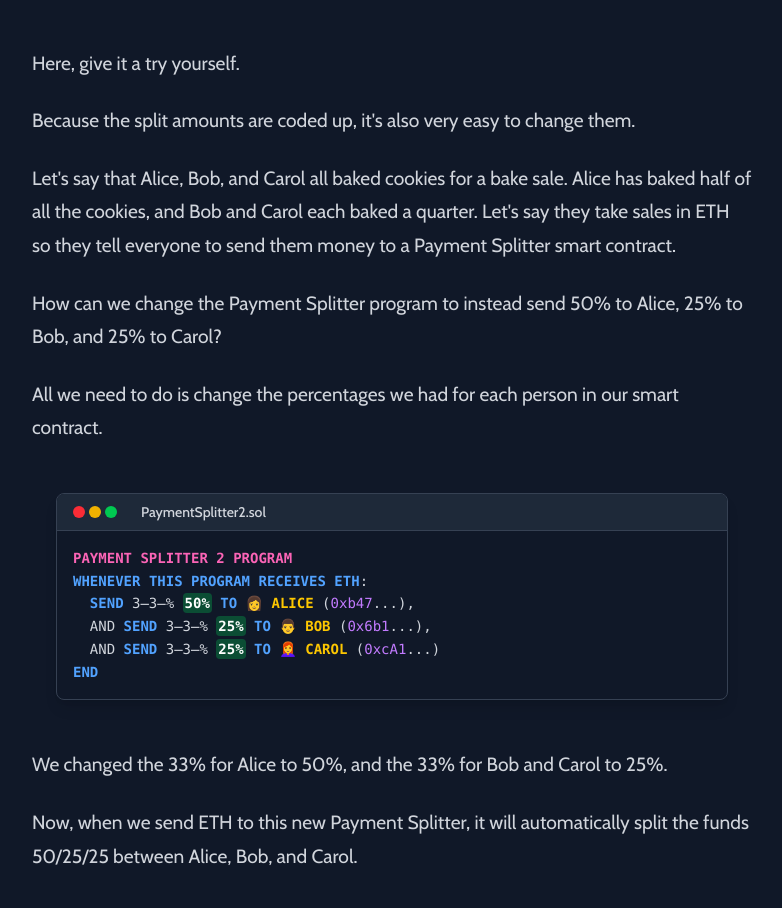
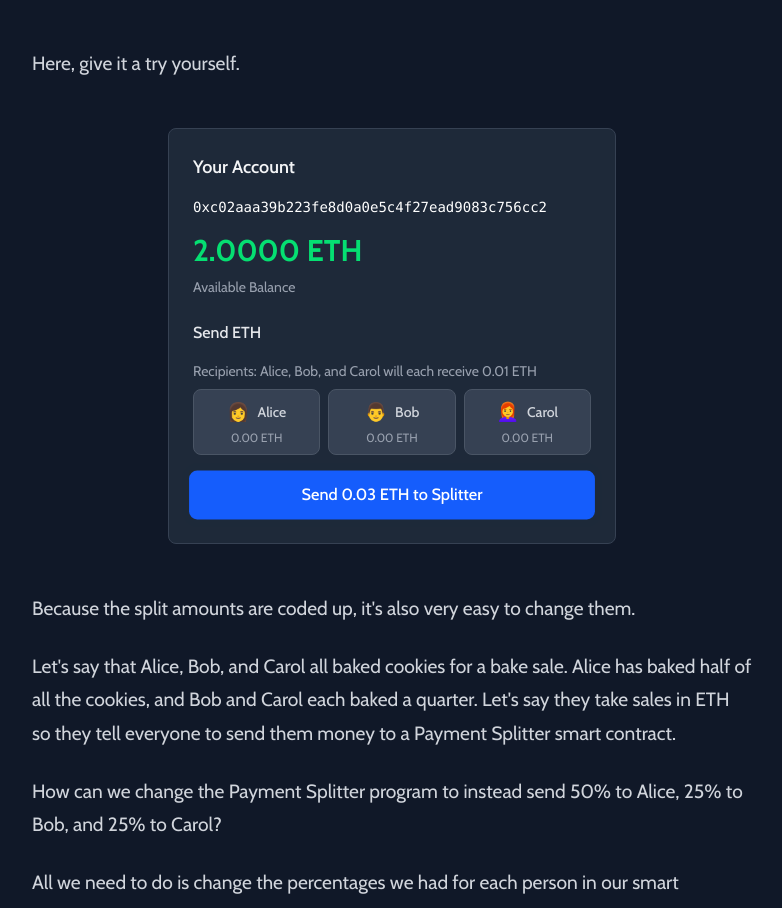
Before and after one commit to sudo-owen/explain-eth, a React (Vite) app: page /apps in a window 1280 px wide. Shown: the part 2400-3308 px from the top of the page, without its empty margins (248-1030 px from the left). Built offline with nearby package versions, Linux system fonts and the light colour scheme.

Commit message:
add splitter

```diff
--- a/src/components/BalanceComponent.tsx
+++ b/src/components/BalanceComponent.tsx
@@ -14,6 +14,10 @@ interface BalanceComponentProps {
   autoCycleRecipients?: boolean
   showSentCheckmarks?: boolean
   componentId?: string
+  useSplitter?: boolean
+  splitterAmount?: number
+  autoInitializeETH?: boolean
+  showRecipientSelection?: boolean
 }
 
 const BalanceComponent: React.FC<BalanceComponentProps> = ({
@@ -24,13 +28,26 @@ const BalanceComponent: React.FC<BalanceComponentProps> = ({
   disableButtonsOnPending = true,
   autoCycleRecipients = false,
   showSentCheckmarks = false,
-  componentId
+  componentId,
+  useSplitter = false,
+  splitterAmount = 0.03,
+  autoInitializeETH = false,
+  showRecipientSelection = true
 }) => {
-  const { ethereumState, sendMoney, receiveETH, transactionHistory } = useBlockchainContext()
+  const { ethereumState, sendMoney, sendToSplitter, receiveETH, transactionHistory } = useBlockchainContext()
   const [selectedRecipient, setSelectedRecipient] = useState<Recipient>(allowedRecipients[0] || 'Bob')
   const [lastTransactionCount, setLastTransactionCount] = useState(0)
   const [componentTransactionIds, setComponentTransactionIds] = useState<Set<string>>(new Set())
   const [pendingSendFromComponent, setPendingSendFromComponent] = useState<{recipient: Recipient, amount: number, timestamp: number} | null>(null)
+  const [hasInitialized, setHasInitialized] = useState(false)
+
+  // Auto-initialize with 1 ETH if balance is zero and autoInitializeETH is true
+  useEffect(() => {
+    if (autoInitializeETH && ethereumState.balance === 0 && !hasInitialized) {
+      setHasInitialized(true)
+      receiveETH()
+    }
+  }, [autoInitializeETH, ethereumState.balance, hasInitialized, receiveETH])
 
   // Track transactions sent from this component
   useEffect(() => {
@@ -71,10 +88,18 @@ const BalanceComponent: React.FC<BalanceComponentProps> = ({
   }, [transactionHistory, autoCycleRecipients, allowedRecipients, selectedRecipient, lastTransactionCount])
 
   // Quick send amounts
-  const quickSendAmounts = [0.01]
+  const quickSendAmounts = useSplitter ? [splitterAmount] : [0.01]
 
-  // Check if there's a pending send transaction to a specific recipient
+  // Check if there's a pending send transaction to a specific recipient or splitter
   const isPendingSendToRecipient = (recipient: Recipient) => {
+    if (useSplitter) {
+      return transactionHistory.some(tx =>
+        tx.type === 'send' &&
+        tx.recipient === 'Splitter' &&
+        tx.status === 'pending' &&
+        tx.chain === 'ethereum'
+      )
+    }
     return transactionHistory.some(tx =>
       tx.type === 'send' &&
       tx.recipient === recipient &&
@@ -98,7 +123,18 @@ const BalanceComponent: React.FC<BalanceComponentProps> = ({
 
   const handleQuickSend = (amount: number) => {
     if (amount > 0 && amount <= ethereumState.balance) {
-      // Record that we're about to send from this component
+      if (useSplitter) {
+        // Send to splitter contract
+        if (componentId) {
+          setPendingSendFromComponent({
+            recipient: 'Splitter',
+            amount: amount,
+            timestamp: Date.now()
+          })
+        }
+        sendToSplitter('ethereum', amount)
+      } else {
+        // Regular send to selected recipient
         if (componentId) {
           setPendingSendFromComponent({
             recipient: selectedRecipient,
@@ -106,8 +142,8 @@ const BalanceComponent: React.FC<BalanceComponentProps> = ({
             timestamp: Date.now()
           })
         }
-
         sendMoney('ethereum', selectedRecipient, amount)
+      }
       // The useEffect above will automatically track this transaction if componentId is set
     }
   }
@@ -138,10 +174,11 @@ const BalanceComponent: React.FC<BalanceComponentProps> = ({
         <div className="space-y-4">
           <h4 className="text-md font-medium text-gray-200">Send ETH</h4>
 
-          {/* Recipient Selection */}
+          {/* Recipient Selection or Display */}
+          {showRecipientSelection ? (
             <div>
               <label className="block text-sm text-gray-400 mb-2 break-all">
-              To: {getRecipientAddress(selectedRecipient)}
+                To: {useSplitter ? 'Payment Splitter Contract' : getRecipientAddress(selectedRecipient)}
               </label>
               <div className="grid grid-cols-1 sm:grid-cols-3 gap-2">
                 {allowedRecipients.map((recipient) => {
@@ -179,6 +216,39 @@ const BalanceComponent: React.FC<BalanceComponentProps> = ({
                 })}
               </div>
             </div>
+          ) : (
+            <div>
+              <label className="block text-sm text-gray-400 mb-2 break-all">
+                Recipients: Alice, Bob, and Carol will each receive {formatETHTruncated(splitterAmount / 3)}
+              </label>
+              <div className="grid grid-cols-1 sm:grid-cols-3 gap-2">
+                {allowedRecipients.map((recipient) => {
+                  const recipientBalance = ethereumState.recipientBalances[recipient] || 0
+                  const hasSentMoney = hasSentMoneyToRecipient(recipient)
+                  return (
+                    <FlashAnimation
+                      key={recipient}
+                      trigger={recipientBalance}
+                      flashColor="bg-blue-400/40"
+                      flashType="border"
+                      duration={1200}
+                    >
+                      <div className="w-full flex flex-col items-center space-y-1 px-3 py-2 rounded-lg border bg-gray-700 border-gray-600 text-gray-300">
+                        <div className="flex items-center space-x-2">
+                          <span className="text-lg">{getRecipientEmoji(recipient)}</span>
+                          <span className="text-sm font-medium">{recipient}</span>
+                          {showSentCheckmarks && hasSentMoney && <span className="text-green-400">✅</span>}
+                        </div>
+                        <span className="text-xs text-gray-400">
+                          {formatETHTruncated(recipientBalance)}
+                        </span>
+                      </div>
+                    </FlashAnimation>
+                  )
+                })}
+              </div>
+            </div>
+          )}
 
           {/* Quick Send Buttons */}
           <div>
@@ -201,7 +271,10 @@ const BalanceComponent: React.FC<BalanceComponentProps> = ({
                       }
                     `}
                   >
-                    Send {formatETHTruncated(amount)} to {selectedRecipient}
+                    {useSplitter
+                      ? `Send ${formatETHTruncated(amount)} to Splitter`
+                      : `Send ${formatETHTruncated(amount)} to ${selectedRecipient}`
+                    }
                   </button>
                 )
               })}
--- a/src/contexts/BlockchainContext.tsx
+++ b/src/contexts/BlockchainContext.tsx
@@ -6,6 +6,7 @@ interface BlockchainContextType {
   ethereumState: ChainState
   rollupState: ChainState
   sendMoney: (chain: 'ethereum' | 'rollup', recipient: Recipient, amount: number) => void
+  sendToSplitter: (chain: 'ethereum' | 'rollup', amount: number) => void
   purchaseNFT: (chain: 'ethereum' | 'rollup', nftId: string, price: number, emoji: string) => void
   sellNFT: (chain: 'ethereum' | 'rollup', nftId: string) => void
   depositEarnings: (chain: 'ethereum' | 'rollup', amount: number) => void
--- a/src/hooks/useBlockchain.ts
+++ b/src/hooks/useBlockchain.ts
@@ -231,6 +231,45 @@ export const useBlockchain = () => {
       recipientBalances: {
         ...prev.recipientBalances,
         [recipient]: prev.recipientBalances[recipient] + amount
+      }
+    })
+
+    processTransaction(transaction, stateUpdater, chain === 'rollup' ? ROLLUP_TRANSACTION_DURATION : TRANSACTION_DURATION)
+  }, [ethereumState, rollupState, showModal, processTransaction])
+
+  const sendToSplitter = useCallback((chain: ChainType, amount: number) => {
+    const chainState = chain === 'ethereum' ? ethereumState : rollupState
+    const fee = generateTransactionFee(chain === 'rollup')
+    const validation = validateSendMoney(chainState, amount, fee)
+
+    if (!validation.isValid) {
+      showModal('error', validation.error!)
+      return
+    }
+
+    const transaction: Transaction = {
+      id: generateTransactionId(),
+      chain,
+      type: 'send',
+      amount,
+      fee,
+      recipient: 'Splitter' as Recipient,
+      status: 'pending',
+      timestamp: new Date(),
+      nonce: 0 // Will be assigned in processTransaction
+    }
+
+    // Define the state update to apply when transaction is confirmed
+    // The splitter automatically distributes the amount equally to Alice, Bob, and Carol
+    const splitAmount = amount / 3
+    const stateUpdater = (prev: ChainState) => ({
+      ...prev,
+      balance: prev.balance - amount - fee, // Deduct both amount and fee
+      recipientBalances: {
+        ...prev.recipientBalances,
+        Alice: prev.recipientBalances.Alice + splitAmount,
+        Bob: prev.recipientBalances.Bob + splitAmount,
+        Carol: prev.recipientBalances.Carol + splitAmount
       }
     })
 
@@ -489,6 +528,7 @@ export const useBlockchain = () => {
     modalState,
     currentPendingTransaction,
     sendMoney,
+    sendToSplitter,
     purchaseNFT,
     sellNFT,
     depositEarnings,
--- a/src/pages/AppsPage.tsx
+++ b/src/pages/AppsPage.tsx
@@ -6,6 +6,7 @@ import CodeBlock from "../components/CodeBlock";
 import SplitAnimation from "../components/SplitAnimation";
 import AbstractQuadrant from "../components/AbstractQuadrant";
 import Navigation from "../components/Navigation";
+import BalanceComponent from "../components/BalanceComponent";
 import {
   FootnoteList,
   FootnoteProvider,
@@ -166,7 +167,21 @@ END`}
                 Here, give it a try yourself.
               </p>
 
-              {/* BALANCE WITH SPLITTER */}
+              {/* Balance Component with Splitter */}
+              <div className="my-12">
+                <BalanceComponent
+                  showSendAction={true}
+                  allowedRecipients={['Alice', 'Bob', 'Carol']}
+                  className="max-w-md mx-auto"
+                  disableButtonsOnPending={true}
+                  showSentCheckmarks={true}
+                  componentId="apps-splitter-balance"
+                  useSplitter={true}
+                  splitterAmount={0.03}
+                  autoInitializeETH={true}
+                  showRecipientSelection={false}
+                />
+              </div>
 
               <p className="text-gray-300 leading-relaxed mb-6">
                 Because the split amounts are coded up, it's also very easy to
--- a/src/pages/IntroPage.tsx
+++ b/src/pages/IntroPage.tsx
@@ -54,7 +54,7 @@ const IntroPage: React.FC = () => {
 
           {/* Ethereum Section */}
           <section className="mb-16">
-            <h1 className="text-4xl font-bold text-white mb-8">What's Ethereum</h1>
+            <h1 className="text-4xl font-bold text-white mb-8">Ethereum</h1>
 
             <p className="text-gray-300 leading-relaxed mb-6">
               Let's get started.
--- a/src/types/blockchain.ts
+++ b/src/types/blockchain.ts
@@ -1,6 +1,6 @@
 export type ChainType = 'ethereum' | 'rollup'
 
-export type Recipient = 'Alice' | 'Bob' | 'Carol' | 'Eve'
+export type Recipient = 'Alice' | 'Bob' | 'Carol' | 'Eve' | 'Splitter'
 
 export interface NFT {
   id: string
--- a/src/utils/recipients.ts
+++ b/src/utils/recipients.ts
@@ -31,6 +31,12 @@ const recipientData: Record<string, RecipientData> = {
     description: 'A mysterious stranger',
     backgroundColor: 'bg-yellow-800 border-yellow-700',
     address: '0x0000000000000000000000000000000000000000'
+  },
+  'Splitter': {
+    emoji: '⚡',
+    description: 'Payment Splitter Contract',
+    backgroundColor: 'bg-green-700/40 border-green-500/60',
+    address: '0x3f8135843586dcfb17f8f16422f2e6a01cd54214'
   }
 }
 
@@ -55,4 +61,4 @@ export const getRecipientAddressTruncated = (name: string): string => {
   return `${address.slice(0, 6)}...${address.slice(-4)}`
 }
 
-export const recipients: Recipient[] = ['Alice', 'Bob', 'Carol', 'Eve']
+export const recipients: Recipient[] = ['Alice', 'Bob', 'Carol', 'Eve', 'Splitter']
```
Lines whose indentation alone changed are shown as unchanged.
